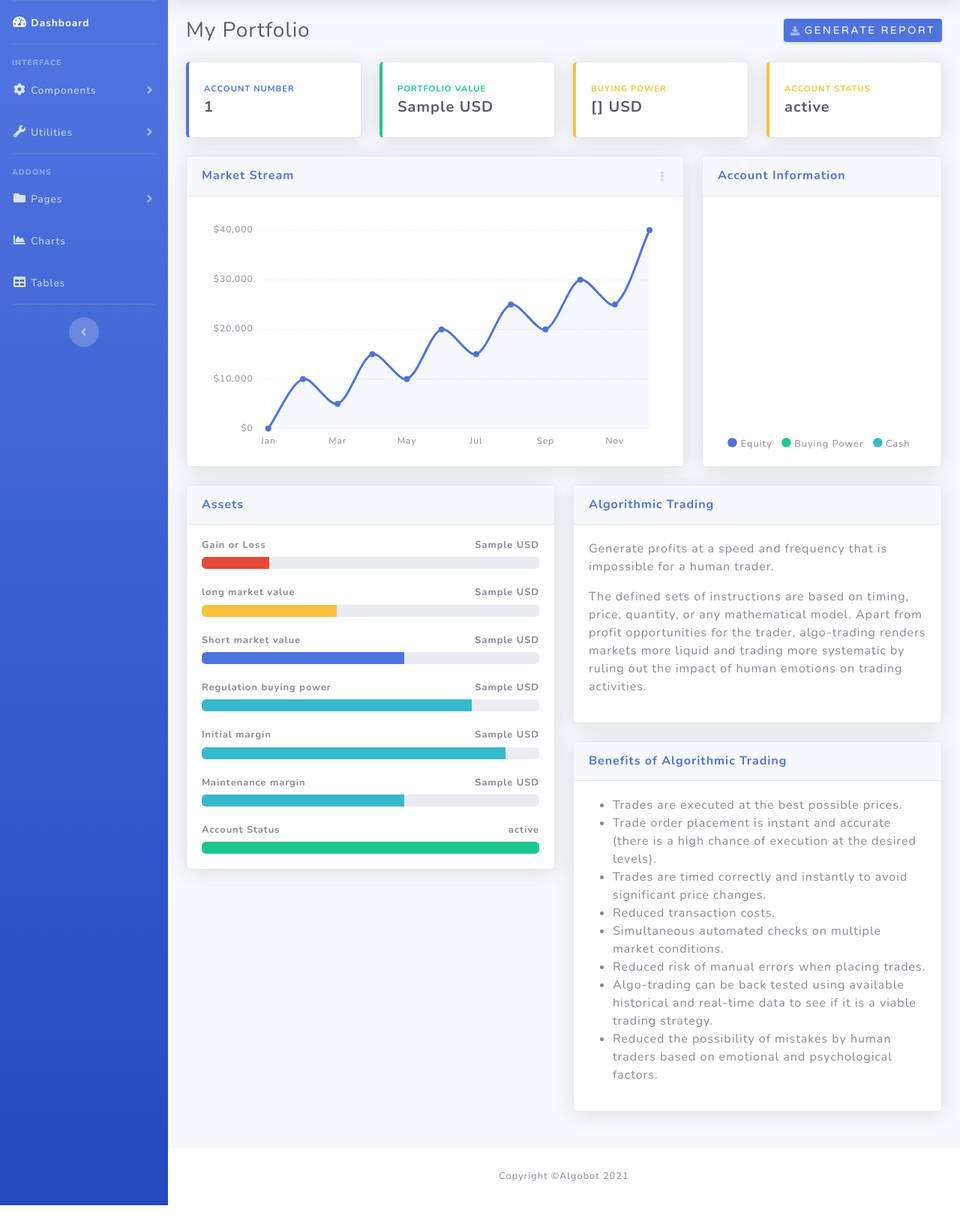
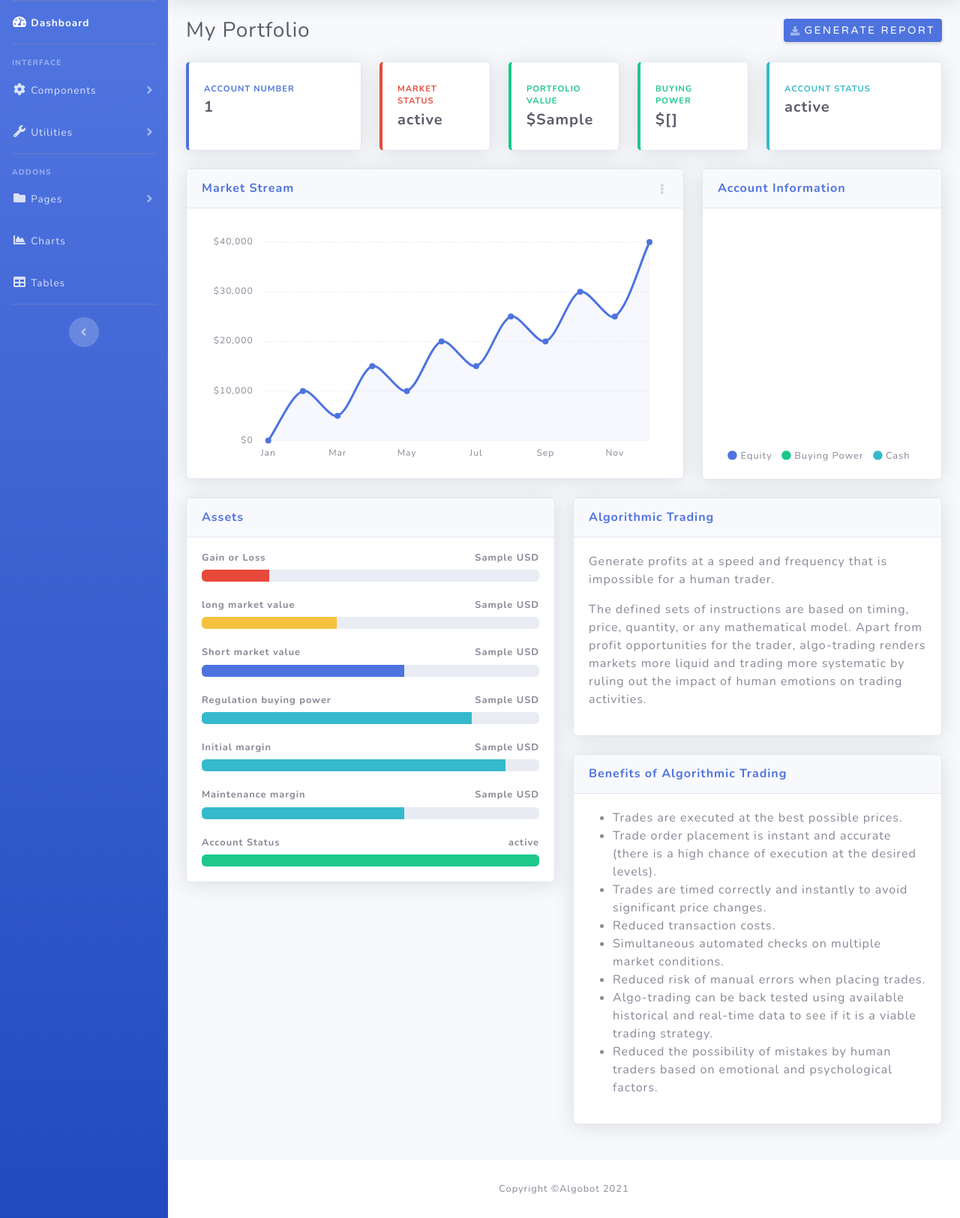
Before and after one commit to Algo-messiahs/Algobot-UI, a Django app: template algobot/templates/registration/dashboard/dashboard.html in a window 1280 px wide. Shown: the part 70-1695 px from the top of the page at 75% size. Run offline with Django 3.2, Linux system fonts and the light colour scheme; the template is opened without the code that fills it: most values are stand-ins (such as "Sample title", 1, 10 or a date in 2020); a map, chart or similar area stays blank; some libraries are stand-ins or nearby versions.

Commit message:
Fixed market_is_open function

```diff
--- a/algobot/templates/registration/dashboard/account_information.html
+++ b/algobot/templates/registration/dashboard/account_information.html
@@ -16,15 +16,30 @@
     </div>
 </div>
 
+<!-- Market Status -->
+<div class="col-xl-2 col-md-6 mb-4">
+    <div class="card border-left-danger shadow h-100 py-2">
+        <div class="card-body">
+            <div class="row no-gutters align-items-center">
+                <div class="col mr-2">
+                    <div class="text-xs font-weight-bold text-danger text-uppercase mb-1">
+                        Market Status</div>
+                    <div class="h5 mb-0 font-weight-bold text-gray-800">{{ market_status }}</div>
+                </div>
+            </div>
+        </div>
+    </div>
+</div>
+
 <!--portfolio Value  -->
-<div class="col-xl-3 col-md-6 mb-4">
+<div class="col-xl-2 col-md-6 mb-4">
     <div class="card border-left-success shadow h-100 py-2">
         <div class="card-body">
             <div class="row no-gutters align-items-center">
                 <div class="col mr-2">
                     <div class="text-xs font-weight-bold text-success text-uppercase mb-1">
                          portfolio Value </div>
-                    <div class="h5 mb-0 font-weight-bold text-gray-800">{{ portfolio_value  }} USD</div>
+                    <div class="h5 mb-0 font-weight-bold text-gray-800">${{ portfolio_value  }} </div>
                 </div>
 {#                <div class="col-auto">#}
 {#                    <i class="fas fa-dollar-sign fa-2x text-gray-300"></i>#}
@@ -35,14 +50,14 @@
 </div>
 
 <!--  Buying power -->
-<div class="col-xl-3 col-md-6 mb-4">
-    <div class="card border-left-warning shadow h-100 py-2">
+<div class="col-xl-2 col-md-6 mb-4">
+    <div class="card border-left-success shadow h-100 py-2">
         <div class="card-body">
             <div class="row no-gutters align-items-center">
                 <div class="col mr-2">
-                    <div class="text-xs font-weight-bold text-warning text-uppercase mb-1">
+                    <div class="text-xs font-weight-bold text-success text-uppercase mb-1">
                      Buying power  </div>
-                    <div class="h5 mb-0 font-weight-bold text-gray-800">{{ buying_power }} USD</div>
+                    <div class="h5 mb-0 font-weight-bold text-gray-800">${{ buying_power }}</div>
                 </div>
             </div>
         </div>
@@ -51,11 +66,11 @@
 
 <!-- Account Status -->
 <div class="col-xl-3 col-md-6 mb-4">
-    <div class="card border-left-warning shadow h-100 py-2">
+    <div class="card border-left-info shadow h-100 py-2">
         <div class="card-body">
             <div class="row no-gutters align-items-center">
                 <div class="col mr-2">
-                    <div class="text-xs font-weight-bold text-warning text-uppercase mb-1">
+                    <div class="text-xs font-weight-bold text-info text-uppercase mb-1">
                         Account Status</div>
                     <div class="h5 mb-0 font-weight-bold text-gray-800">{{ account_status }}</div>
                 </div>
```
Also changed, not shown: Algobot_Backend/portfolio_manager.py (+21 -14 lines), algobot/views.py (+3 -4 lines).
